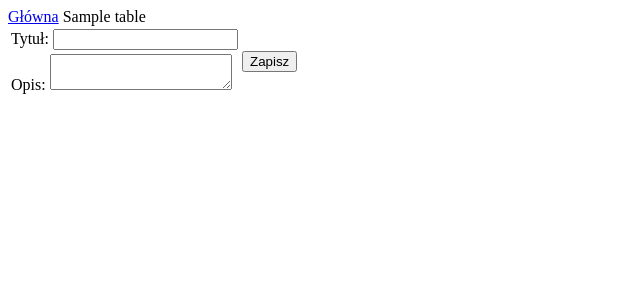
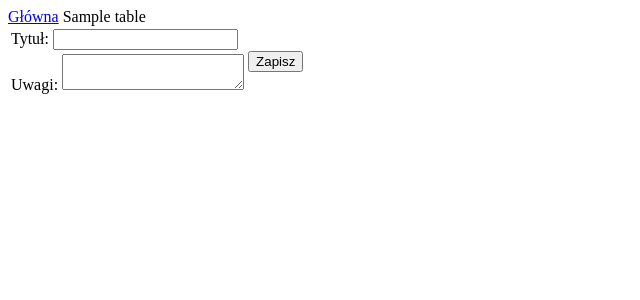
Before and after one commit to Bl0tniaQus/HeartDisease-STProject, a Flask app: template templates/wynik.html in a window 1280 px wide. Shown: the top 300 px of the page, without its empty margins (0-640 px from the left). Run offline with Flask 2, Linux system fonts and the light colour scheme; the visitor is signed in with stand-in values (Sample User, id 1); the template is opened without the code that fills it: most values are stand-ins (such as "Sample title", 1, 10 or a date in 2020); some libraries are stand-ins or nearby versions.

Commit message:
zmieniono:       templates/wynik.html

```diff
--- a/templates/wynik.html
+++ b/templates/wynik.html
@@ -17,9 +17,11 @@
 
 		{% if session['login'] %}
 		<form action="/dodaj_wynik" method="post">
+			<input type="hidden" value ="{{table}}" name="tresc"/>
+			<input type="hidden" value ="{{session['userid']}}" name="userid"/>
 		<table>
 		<tr><td>Tytuł: <input type="text" max="25" name="tytul" required/></td><td rowspan="2"><button type="submit">Zapisz</td></tr>
-		<tr><td>Opis: <textarea maxlength="300"></textarea></td></tr>
+		<tr><td>Uwagi: <textarea maxlength="300" name="opis"></textarea></td></tr>
 		</table>
 		{% else %}
 		<p>Będąc <a href="/login">zalogowanym</a> możliwe jest zapisywanie otrzymanych rezultatów</p>
```
